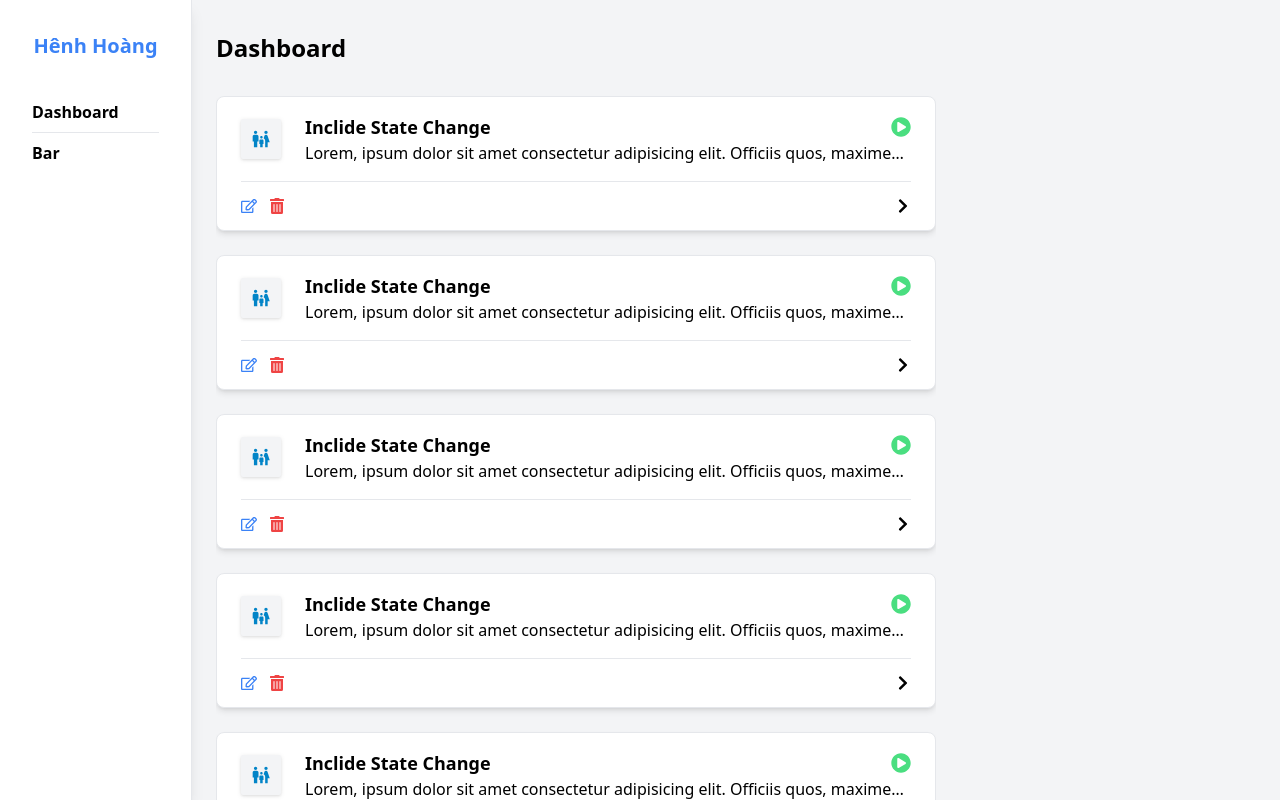
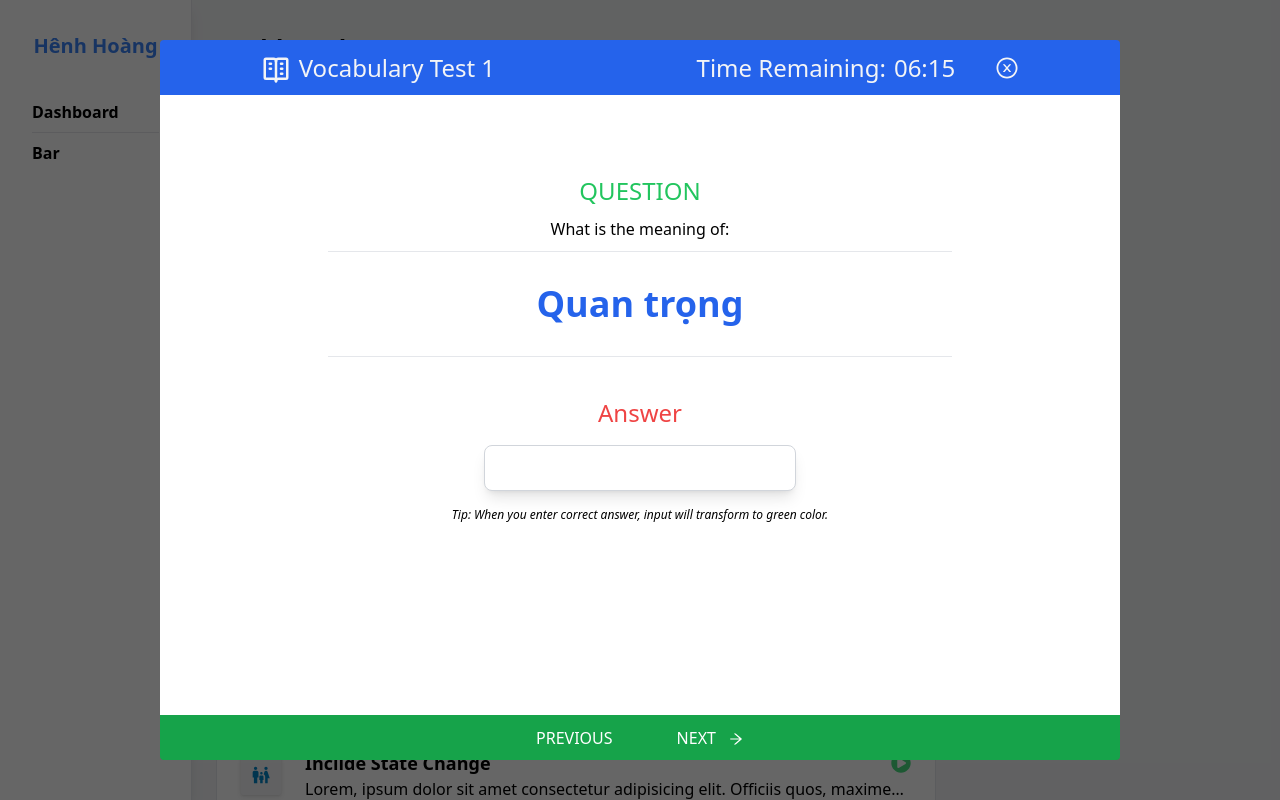
Before and after one commit to henhhenh13/Study-with-me, a React (Create React App) app: page / in a window 1280 px wide. Built offline with nearby package versions, Linux system fonts and the light colour scheme.

Commit message:
feat: modal exercise ui

```diff
--- a/src/App.tsx
+++ b/src/App.tsx
@@ -3,7 +3,7 @@ import { MainBody } from './sections/main-body'
 import { Sidebar } from './sections/sidebar'
 import { UnitList } from './components/units/unit-list'
 import { UnitItem } from './components/units/unit-item'
-// import { ModalBase } from './components/modals/modal-base'
+import { ModalBase } from './components/modals/modal-base'
 
 export default function App (): React.ReactElement {
   return (
@@ -20,7 +20,7 @@ export default function App (): React.ReactElement {
         <UnitItem />
         <UnitItem />
       </UnitList>
-      {/* <ModalBase /> */}
+      <ModalBase />
     </MainBody>
   )
 }
--- a/src/components/modals/modal-base.tsx
+++ b/src/components/modals/modal-base.tsx
@@ -1,10 +1,56 @@
 import React from 'react'
-import { AiOutlineCloseSquare } from 'react-icons/ai'
+import { AiOutlineCloseSquare, AiOutlineCloseCircle, AiOutlineArrowRight } from 'react-icons/ai'
+import { TbVocabulary } from 'react-icons/tb'
 
 export const ModalBase = (): React.ReactElement => {
   return (
     <div className="fixed w-full h-full z-50 bg-black bg-opacity-60 flex items-center justify-center top-0 left-0">
       <div className="w-3/4 h-[90%] bg-white rounded-lg relative">
+        <div className='w-full h-[55px] bg-blue-600 rounded-t flex items-center text-2xl text-gray-100 justify-around'>
+          <div className='flex items-center space-x-2'>
+            <TbVocabulary className='mt-1 text-3xl'/>
+            <h2>Vocabulary Test 1</h2>
+          </div>
+          <div className='flex items-center justify-center space-x-2'>
+            <h2>Time Remaining:</h2>
+            <span>06:15</span>
+            <AiOutlineCloseCircle className="!ml-10 transition-all cursor-pointer text-gray-100 hover:scale-125 hover:text-blue-300 active:text-blue-500" />
+          </div>
+        </div>
+        <div className='w-[65%] mx-auto text-center h-[calc(100%-100px)] pt-20'>
+          <div className='space-y-2.5'>
+            <h2 className='text-2xl text-green-500 uppercase'>Question</h2>
+            <h3>What is the meaning of:</h3>
+            <hr />
+          </div>
+          <h2 className='text-4xl font-semibold text-blue-600 py-8'>Quan trọng</h2>
+          <hr />
+          <div className='mt-10'>
+            <h2 className='text-red-500 text-2xl'>Answer</h2>
+            {/* <ul className='mt-4 space-y-4'>
+              <li className='py-2 shadow w-full border border-gray-300 select-none bg-gray-100 text-lg font-semibold cursor-pointer transition-colors duration-200 hover:bg-gray-200 active:bg-gray-300'>Important</li>
+              <li className='py-2 shadow w-full border border-gray-300 select-none bg-gray-100 text-lg font-semibold cursor-pointer transition-colors duration-200 hover:bg-gray-200 active:bg-gray-300'>Important</li>
+              <li className='py-2 shadow w-full border border-gray-300 select-none bg-gray-100 text-lg font-semibold cursor-pointer transition-colors duration-200 hover:bg-gray-200 active:bg-gray-300'>Important</li>
+              <li className='py-2 shadow w-full border border-gray-300 select-none bg-gray-100 text-lg font-semibold cursor-pointer transition-colors duration-200 hover:bg-gray-200 active:bg-gray-300'>Important</li>
+            </ul> */}
+            <input type="text" className='border border-gray-300 outline-none w-2/4 mt-4 py-2 px-4 text-xl rounded-lg shadow-lg text-center focus:ring-blue-500 focus:ring-1'/>
+            <p className='mt-4 text-xs italic'>Tip: When you enter correct answer, input will transform to green color.</p>
+          </div>
+        </div>
+        <div className='w-full h-[45px] bg-green-600 rounded-b flex items-center justify-center'>
+          <div className='space-x-16 text-white flex items-center'>
+            <button className='hover:underline flex items-center'>PREVIOUS</button>
+            <button className='hover:underline flex items-center'>NEXT <AiOutlineArrowRight className='ml-3 mt-0.5'/></button>
+          </div>
+        </div>
+      </div>
+    </div>
+  )
+}
+
+export const CompleteSentense = (): React.ReactElement => {
+  return (
+    <>
       <AiOutlineCloseSquare className="absolute top-0 right-0 text-3xl -translate-x-6 translate-y-4 transition-all cursor-pointer text-red-500 hover:scale-125 hover:text-red-600 active:text-red-700" />
       <div className="w-full h-full pt-16 px-20">
         <div className="flex border-2 p-4 rounded-xl shadow-xl">
@@ -86,7 +132,6 @@ export const ModalBase = (): React.ReactElement => {
           </ul>
         </div>
       </div>
-      </div>
-    </div>
+    </>
   )
 }
```
Lines whose indentation alone changed are shown as unchanged.
